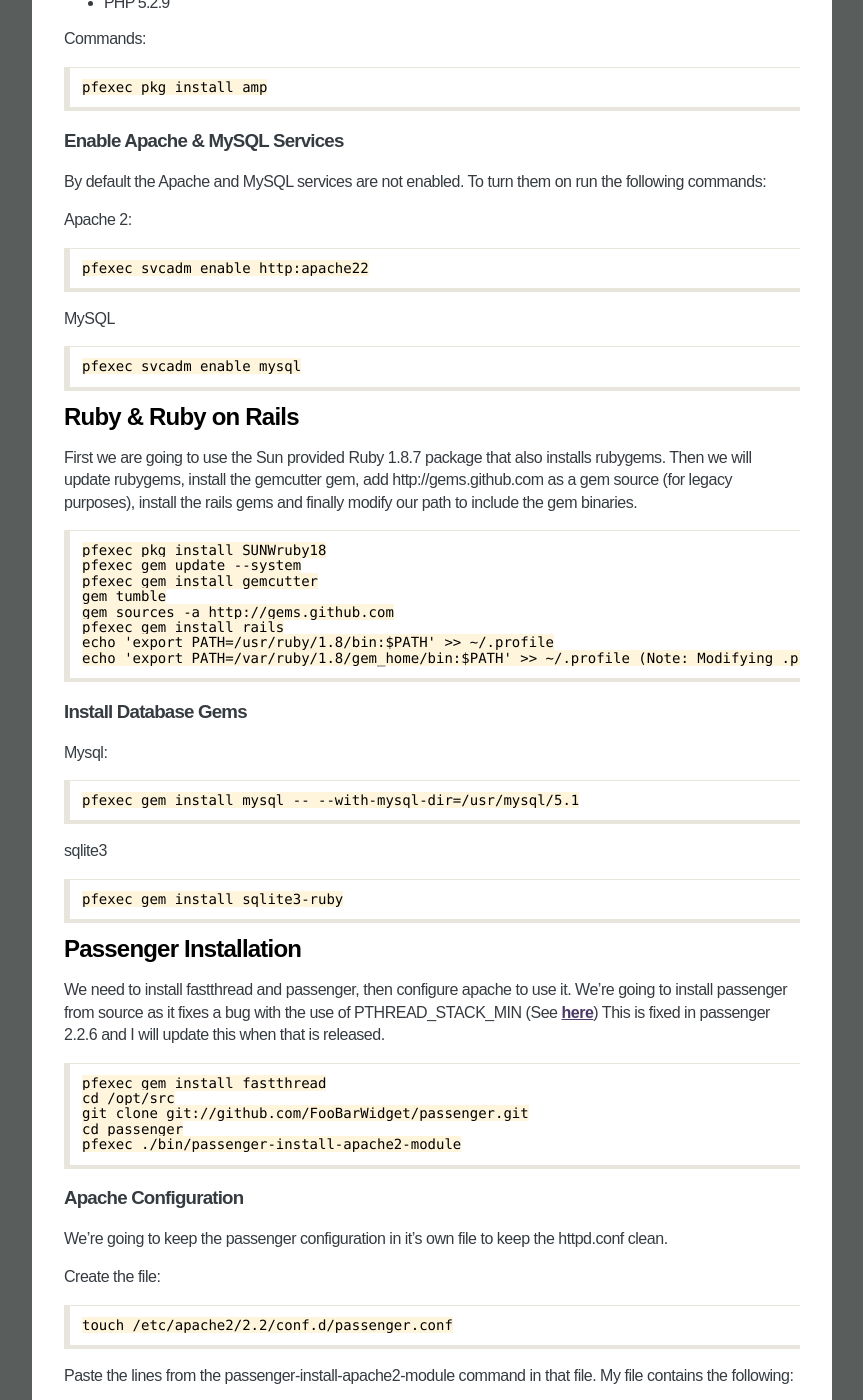
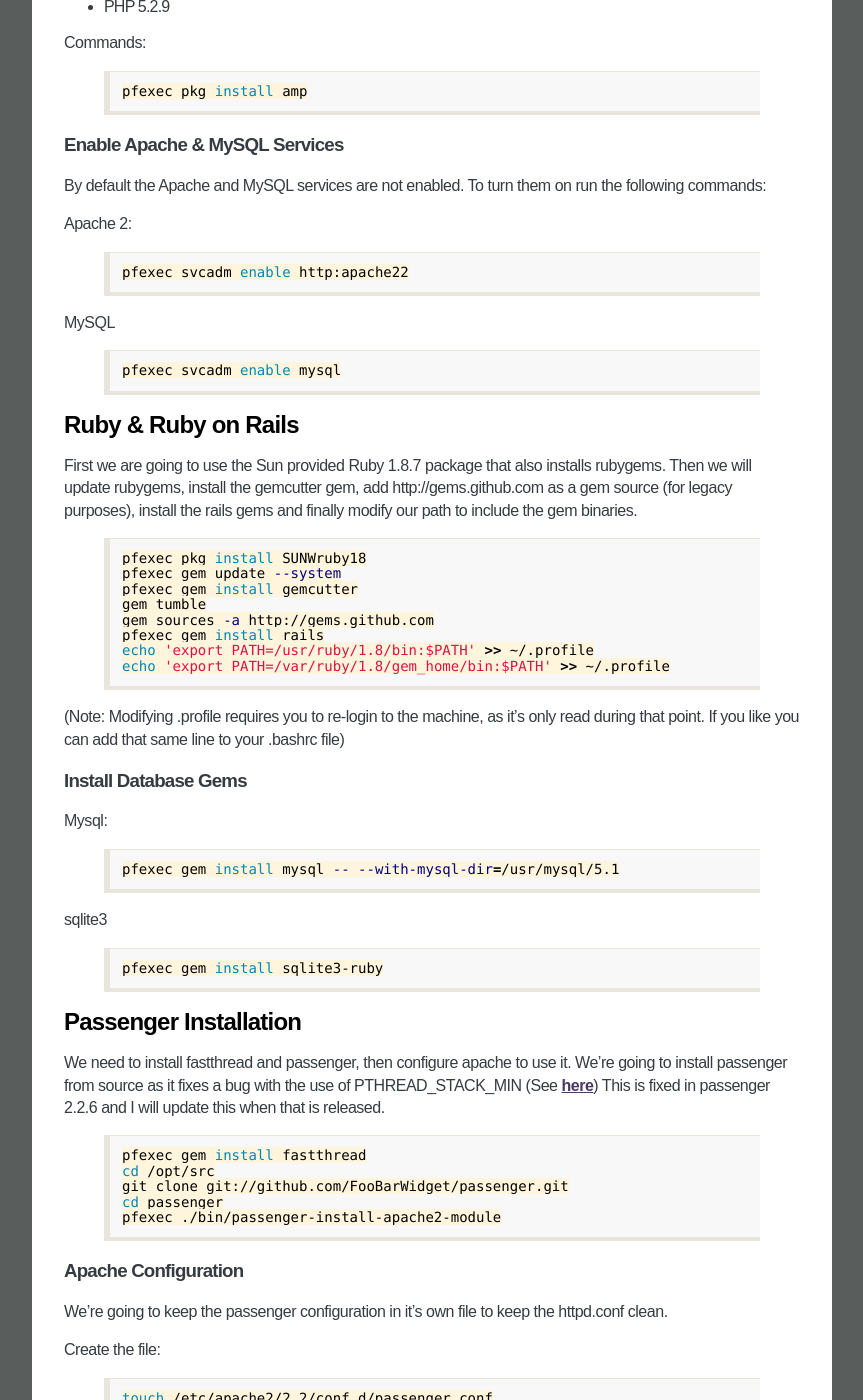
Before and after one commit to amerine/amerine.github.com, a Jekyll site: the page built from _posts/2009-10-19-rails-stack-on-opensolaris-2009.blog.markdown, in a window 1280 px wide and 1400 px high, scrolled down 1443 px. Shown: the whole window, without its empty margins (208-1071 px from the left). Built offline with Jekyll 4.4.1, drawn with Linux system fonts in a browser that asks for light colours; comment, search, counter and statistics services are not loaded; some of the changed text lies outside the part shown.

Commit message:
tweaked the highlight style of the code/shell blocks

```diff
--- a/_posts/2009-10-19-rails-stack-on-opensolaris-2009.blog.markdown
+++ b/_posts/2009-10-19-rails-stack-on-opensolaris-2009.blog.markdown
@@ -13,30 +13,30 @@ We want to install some of the GNU stack including `gmake`, `gcc` and git + subv
 
 ### gmake, gcc, subversion and curl ###
 Commands:
-
-	pfexec pkg install SUNWgmake
-	pfexec pkg install SUNWgcc
-	pfexec pkg install SUNWsvn
-	pfexec pkg install SUNWcurl
-
+{% highlight bash %}
+pfexec pkg install SUNWgmake
+pfexec pkg install SUNWgcc
+pfexec pkg install SUNWsvn
+pfexec pkg install SUNWcurl
+{% endhighlight %}
 ### git ###
 `curl` is required to build `git` don't skip install `SUNWcurl` from above.
 
 Note: There seems to be an issue with building versions of git newer than 1.6.0.6 on OpenSolaris 2009.06. I'll figure out why but in the meantime I've provided instructions for installing git 1.6.0.6. Please verify that `/usr/local/bin` is in your `$PATH`.
 
 Commands:
-
-	pfexec mkdir -p /opt/src
-	pfexec chmod 777 /opt/src
-	cd /opt/src
-	wget http://kernel.org/pub/software/scm/git/git-1.6.0.6.tar.gz
-	tar xzf git-1.6.0.6.tar.gz
-	git-1.6.0.6
-	./configure
-	gmake
-	pfexec make install
-	git --version
-
+{% highlight bash %}
+pfexec mkdir -p /opt/src
+pfexec chmod 777 /opt/src
+cd /opt/src
+wget http://kernel.org/pub/software/scm/git/git-1.6.0.6.tar.gz
+tar xzf git-1.6.0.6.tar.gz
+git-1.6.0.6
+./configure
+gmake
+pfexec make install
+git --version
+{% endhighlight %}
 ## Apache Stack (AMP) ##
 Like I noted above, OpenSolaris has a meta-package we can install that will take care of most of this. It will install the following packages for us:
 
@@ -45,106 +45,107 @@ Like I noted above, OpenSolaris has a meta-package we can install that will take
 * PHP 5.2.9
 
 Commands:
-
-	pfexec pkg install amp
-
+{% highlight bash %}
+pfexec pkg install amp
+{% endhighlight %}
 ### Enable Apache & MySQL Services ###
 By default the Apache and MySQL services are not enabled. To turn them on run the following commands:
 
 Apache 2:
-
-	pfexec svcadm enable http:apache22
-
+{% highlight bash %}
+pfexec svcadm enable http:apache22
+{% endhighlight %}
 MySQL
-
-	pfexec svcadm enable mysql
-
+{% highlight bash %}
+pfexec svcadm enable mysql
+{% endhighlight %}
 
 ## Ruby & Ruby on Rails ##
 First we are going to use the Sun provided Ruby 1.8.7 package that also installs rubygems. Then we will update rubygems, install the gemcutter gem, add http://gems.github.com as a gem source (for legacy purposes), install the rails gems and finally modify our path to include the gem binaries.
-
-	pfexec pkg install SUNWruby18
-	pfexec gem update --system
-	pfexec gem install gemcutter
-	gem tumble
-	gem sources -a http://gems.github.com
-	pfexec gem install rails
-	echo 'export PATH=/usr/ruby/1.8/bin:$PATH' >> ~/.profile
-	echo 'export PATH=/var/ruby/1.8/gem_home/bin:$PATH' >> ~/.profile
+{% highlight bash %}
+pfexec pkg install SUNWruby18
+pfexec gem update --system
+pfexec gem install gemcutter
+gem tumble
+gem sources -a http://gems.github.com
+pfexec gem install rails
+echo 'export PATH=/usr/ruby/1.8/bin:$PATH' >> ~/.profile
+echo 'export PATH=/var/ruby/1.8/gem_home/bin:$PATH' >> ~/.profile
+{% endhighlight %}
 (Note: Modifying .profile requires you to re-login to the machine, as it's only read during that point. If you like you can add that same line to your .bashrc file)
 
 ### Install Database Gems ###
 Mysql:
-
-	pfexec gem install mysql -- --with-mysql-dir=/usr/mysql/5.1
-
+{% highlight bash %}
+pfexec gem install mysql -- --with-mysql-dir=/usr/mysql/5.1
+{% endhighlight %}
 sqlite3
-
-	pfexec gem install sqlite3-ruby
-
+{% highlight bash %}
+pfexec gem install sqlite3-ruby
+{% endhighlight %}
 
 ## Passenger Installation ###
 We need to install fastthread and passenger, then configure apache to use it. We're going to install passenger from source as it fixes a bug with the use of PTHREAD_STACK_MIN (See [here](http://code.google.com/p/phusion-passenger/issues/detail?id=369)) This is fixed in passenger 2.2.6 and I will update this when that is released.
-
-	pfexec gem install fastthread
-	cd /opt/src
-	git clone git://github.com/FooBarWidget/passenger.git
-	cd passenger
-	pfexec ./bin/passenger-install-apache2-module
-
+{% highlight bash %}
+pfexec gem install fastthread
+cd /opt/src
+git clone git://github.com/FooBarWidget/passenger.git
+cd passenger
+pfexec ./bin/passenger-install-apache2-module
+{% endhighlight %}
 ### Apache Configuration ###
 We're going to keep the passenger configuration in it's own file to keep the httpd.conf clean.
 
 Create the file:
-
-	touch /etc/apache2/2.2/conf.d/passenger.conf
-
+{% highlight bash %}
+touch /etc/apache2/2.2/conf.d/passenger.conf
+{% endhighlight %}
 Paste the lines from the passenger-install-apache2-module command in that file. My file contains the following:
-
-	LoadModule passenger_module /opt/src/passenger/ext/apache2/mod_passenger.so
-	PassengerRoot /opt/src/passenger
-	PassengerRuby /usr/ruby/1.8/bin/ruby
-
+{% highlight bash %}
+LoadModule passenger_module /opt/src/passenger/ext/apache2/mod_passenger.so
+PassengerRoot /opt/src/passenger
+PassengerRuby /usr/ruby/1.8/bin/ruby
+{% endhighlight %}
 ## Let's Test ##
 Lets create a little rails app to verify that rails and passenger
+{% highlight bash %}
+pfexec mkdir -p /data/apps
+pfexec chown -R mturner:staff /data/apps
+cd /data/apps
+rails test
+cd test
+./script/generate controller helloworld index
+pfexec chown -R webservd:webservd test
+{% endhighlight %}
+Lets add a vhost config for apache.
+{% highlight bash %}
+pfexec vim /etc/apache2/2.2/conf.d/test-site.conf
+{% endhighlight %}
+Here is the contents of my file:
+{% highlight bash %}
+<VirtualHost *:80>
+     ServerName test-site.com
+     DocumentRoot /data/apps/test/public
 
-	pfexec mkdir -p /data/apps
-	pfexec chown -R mturner:staff /data/apps
-	cd /data/apps
-	rails test
-	cd test
-	./script/generate controller helloworld index
-	pfexec chown -R webservd:webservd test
+     <Directory /data/apps/test>
+      Options +FollowSymLinks -SymLinksIfOwnerMatch +MultiViews -Indexes -ExecCGI
+      AllowOverride ALL
+      Order allow,deny
+      Allow from all
+     </Directory>
 
-Lets add a vhost config for apache.
-
-	pfexec vim /etc/apache2/2.2/conf.d/test-site.conf
-
-Here is the contents of my file:
-
-	<VirtualHost *:80>
-	     ServerName test-site.com
-	     DocumentRoot /data/apps/test/public
-
-	     <Directory /data/apps/test>
-	      Options +FollowSymLinks -SymLinksIfOwnerMatch +MultiViews -Indexes -ExecCGI
-	      AllowOverride ALL
-	      Order allow,deny
-	      Allow from all
-	     </Directory>
-
-	</VirtualHost>
-
+</VirtualHost>
+{% endhighlight %}
 Add the `127.0.0.1 test-site.com` to `/etc/hosts`
 
 Restart Apache
+{% highlight bash %}
+pfexec svcadm restart http:apache22
+{% endhighlight %}
+Test the site in apache and you see the following:
+{% highlight ruby %}
+Helloworld#index
 
-	pfexec svcadm restart http:apache22
-
-Test the site in apache and you see the following:
-
-	Helloworld#index
-
-	Find me in app/views/helloworld/index.html.erb
-
+Find me in app/views/helloworld/index.html.erb
+{% endhighlight %}
 It Works!!
```
